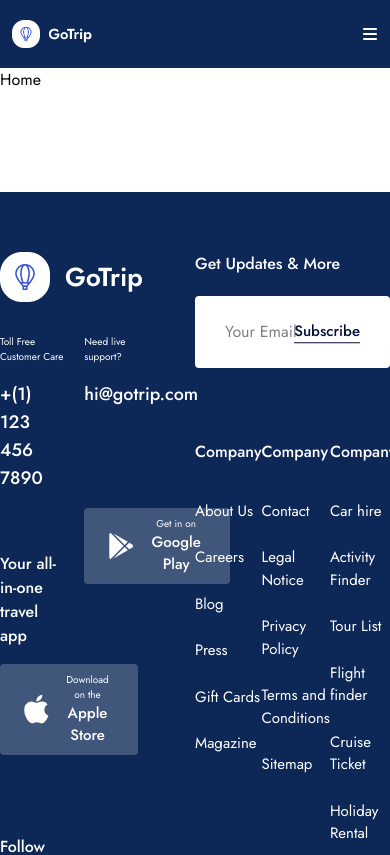
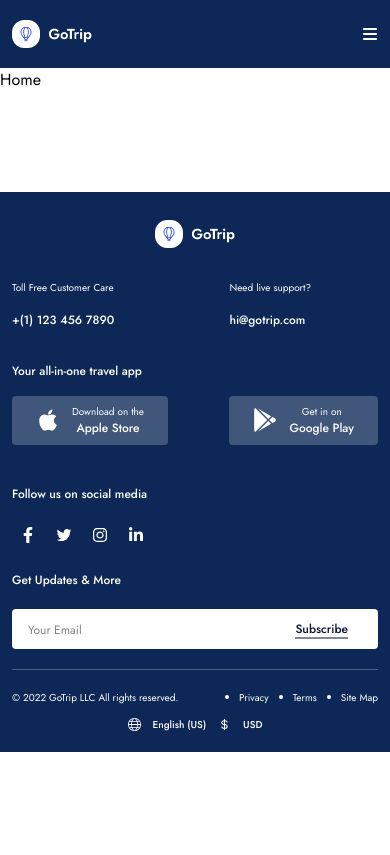
Before and after one commit to motasimdev/Go-Trip, a React (Vite) app: page / in a window 390 px wide. Shown: the top 855 px of the page. Built offline with nearby package versions, Linux system fonts and the light colour scheme.

Commit message:
footer responsive done

```diff
--- a/src/components/ParaBase.jsx
+++ b/src/components/ParaBase.jsx
@@ -2,7 +2,7 @@
 
 const ParaBase = ({className, children}) => {
   return (
-    <p className={`text-base text-white font-medium ${className}`}>{children}</p>
+    <p className={`text-[12px] lg:text-base text-white font-medium ${className}`}>{children}</p>
   )
 }
 
--- a/src/components/layout/Footer.jsx
+++ b/src/components/layout/Footer.jsx
@@ -17,20 +17,20 @@
 
 const Footer = () => {
   return (
-    <footer className={"bg-[#0D2857] pt-15 mt-[100px]"}>
+    <footer className={"bg-[#0D2857] pt-7 lg:pt-15 px-3 lg:px-0 mt-[100px]"}>
       <Container>
-        <div className={"flex border-b pb-15 border-px border-[#ffffff42]"}>
-          <div className="w-[50%]">
-            <Link>
-              <picture>
-                <img src={logo} alt="logo" />
+        <div className={"lg:flex border-b pb-5 lg:pb-15 border-px border-[#ffffff42]"}>
+          <div className="lg:w-[50%]">
+            <Link className="">
+              <picture className="flex justify-center lg:justify-normal">
+                <img src={logo} alt="logo" className="w-20 lg:w-[140px]"/>
               </picture>
             </Link>
-            <div className="flex gap-x-5">
-              <div className="w-[33%]">
+            <div className="flex gap-x-5 justify-between md:justify-around lg:justify-normal">
+              <div className="lg:w-[33%]">
                 <div className="">
                   <Para className={"pt-8"}>Toll Free Customer Care</Para>
-                  <ParaBase className={"text-lg font-medium pt-4 pb-[60px]"}>
+                  <ParaBase className={"text-lg font-medium pt-4 pb-8 lg:pb-[60px]"}>
                     +(1) 123 456 7890
                   </ParaBase>
                   <ParaBase className={"font-medium"}>
@@ -38,13 +38,13 @@
                   </ParaBase>
 
                   {/* =============btn================ */}
-                  <div className="mt-4 mb-[80px]">
+                  <div className="mt-4 mb-10 lg:mb-20">
                     <Button className={"bg-[#ffffff37]"}>
                       <Flex className={"gap-x-3"}>
-                        <FaApple className="text-white text-4xl" />
+                        <FaApple className="text-white text-2xl lg:text-4xl" />
                         <div className="">
                           <Para>Download on the</Para>
-                          <ParaBase className={"text-[15px]"}>
+                          <ParaBase className={"lg:text-[15px]"}>
                             Apple Store
                           </ParaBase>
                         </div>
@@ -58,22 +58,22 @@
                   {/* ====================icons================ */}
                   <Flex className={"gap-x-1 "}>
                     <Link>
-                      <div className="py-4 px-4 rounded-full hover:bg-[#ffffff5a] transition-colors duration-300">
+                      <div className="py-2 px-2 lg:py-4 lg:px-4 rounded-full hover:bg-[#ffffff5a] transition-colors duration-300">
                         <FaFacebookF className="text-white" />
                       </div>
                     </Link>
                     <Link>
-                      <div className="py-4 px-4 rounded-full hover:bg-[#ffffff5a] transition-colors duration-300">
+                      <div className="py-2 px-2 lg:py-4 lg:px-4 rounded-full hover:bg-[#ffffff5a] transition-colors duration-300">
                         <IoLogoTwitter className="text-white" />
                       </div>
                     </Link>
                     <Link>
-                      <div className="py-4 px-4 rounded-full hover:bg-[#ffffff5a] transition-colors duration-300">
+                      <div className="py-2 px-2 lg:py-4 lg:px-4 rounded-full hover:bg-[#ffffff5a] transition-colors duration-300">
                         <FaInstagram className="text-white" />
                       </div>
                     </Link>
                     <Link>
-                      <div className="py-4 px-4 rounded-full hover:bg-[#ffffff5a] transition-colors duration-300">
+                      <div className="py-2 px-2 lg:py-4 lg:px-4 rounded-full hover:bg-[#ffffff5a] transition-colors duration-300">
                         <FaLinkedinIn className="text-white" />
                       </div>
                     </Link>
@@ -82,18 +82,18 @@
                 </div>
               </div>
               {/* ========================= */}
-              <div className="w-[33%]">
+              <div className="lg:w-[33%]">
                 <Para className={"pt-8"}>Need live support?</Para>
                 <ParaBase className={"text-lg pt-4 pb-[60px]"}>
                   hi@gotrip.com
                 </ParaBase>
-                <div className="mt-10 mb-[60px]">
+                <div className="mt-1.5 lg:mt-10 mb-[60px]">
                   <Button className={"bg-[#ffffff37]"}>
                     <Flex className={"gap-x-3"}>
-                      <FaGooglePlay className="text-white text-4xl" />
+                      <FaGooglePlay className="text-white text-2xl lg:text-4xl" />
                       <div className="">
                         <Para>Get in on</Para>
-                        <ParaBase className={"text-[15px]"}>
+                        <ParaBase className={"lg:text-[15px]"}>
                           Google Play
                         </ParaBase>
                       </div>
@@ -106,25 +106,25 @@
 
           {/* =================================================== */}
 
-          <div className="w-[50%]">
+          <div className="lg:w-[50%] pt-5 lg:pt-0">
             <ParaBase>Get Updates & More</ParaBase>
             <div className="relative mt-5">
               <input
                 type="text"
                 placeholder="Your Email"
-                className="py-6 pl-7.5 bg-white w-full rounded-sm"
+                className="py-2 pl-4 lg:py-6 lg:pl-7.5 bg-white w-full rounded-sm  placeholder:text-[12px] placeholder:lg:text-[15px]"
               />
               <Link>
                 <span
                   className={
-                    "text-textClr1 text-[15px] font-medium border-b border-textClr1 absolute top-1/2 right-7.5 transform -translate-y-1/2"
+                    "text-textClr1 text-[12px] lg:text-[15px] font-medium border-b border-textClr1 absolute top-1/2 right-7.5 transform -translate-y-1/2"
                   }
                 >
                   Subscribe
                 </span>
               </Link>
             </div>
-            <div className="flex mt-18 justify-between">
+            <div className="hidden lg:flex mt-18 justify-between">
               {/* =============list 01======== */}
               <div className="">
                 <ParaBase className={"pb-9"}>Company</ParaBase>
@@ -168,27 +168,27 @@
         </div>
 
         {/* ===================down footer start==================== */}
-        <Flex className="py-5 gap-x-11 justify-between">
-          <Flex>
+        <div className="py-5 lg:flex items-center justify-between">
+          <Flex className={"justify-between lg:justify-normal lg:gap-x-11 mb-3 lg:mb-0"}>
             <Para className={" text-white"}>
               © 2022 GoTrip LLC All rights reserved.
             </Para>
             <Flex className={"gap-x-2.5"}>
-              <div className="h-2 w-2 bg-white rounded-full"></div>
+              <div className="h-1 w-1 lg:h-2 lg:w-2 bg-white rounded-full"></div>
               <Para>Privacy</Para>
-              <div className="h-2 w-2 bg-white rounded-full"></div>
+              <div className="h-1 w-1 lg:h-2 lg:w-2 bg-white rounded-full"></div>
               <Para>Terms</Para>
-              <div className="h-2 w-2 bg-white rounded-full"></div>
+              <div className="h-1 w-1 lg:h-2 lg:w-2 bg-white rounded-full"></div>
               <Para>Site Map</Para>
             </Flex>
           </Flex>
-          <Flex className={"gap-x-3"}>
-            <TfiWorld className="text-white"/>
+          <Flex className={"gap-x-3 justify-center lg:justify-normal"}>
+            <TfiWorld className="text-white text-[13px] lg:text-md"/>
             <Para className={"font-medium"}>English (US)</Para>
-            <BiDollar className="text-white"/>
+            <BiDollar className="text-white text-[13px] lg:text-md"/>
             <Para className={"font-medium"}>USD</Para>
           </Flex>
-        </Flex>
+        </div>
         {/* ===================down footer==================== */}
       </Container>
     </footer>
```
